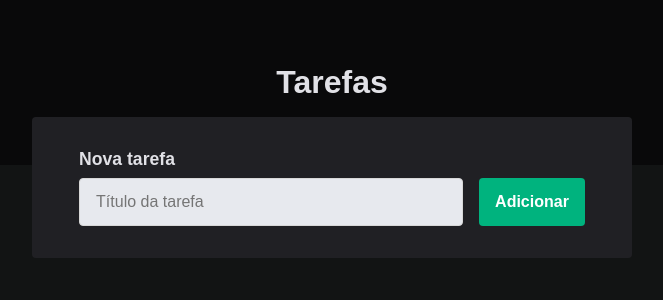
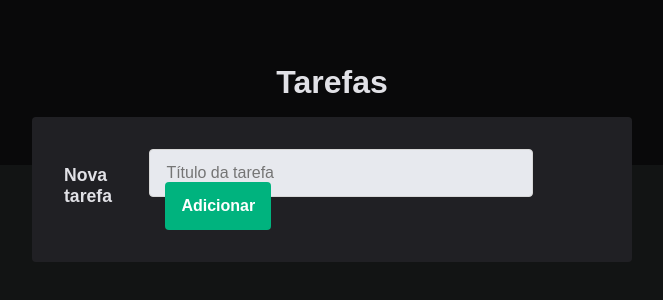
Before and after one commit to DenysRogeres/todo-angular, an Angular app: page / in a window 1280 px wide. Shown: the top 300 px of the page, without its empty margins (308-971 px from the left). Built offline with nearby package versions, Linux system fonts and the light colour scheme.

Commit message:
removendo css desnecessario e corrigindo bug NG 901

```diff
--- a/src/app/app.component.css
+++ b/src/app/app.component.css
@@ -101,7 +101,3 @@ input {
   box-shadow: 0 0 0 0;
   outline: 0;
 }
-
-fieldset {
-  border: 0;
-}
--- a/src/app/app.component.html
+++ b/src/app/app.component.html
@@ -2,9 +2,8 @@
   <h1>Tarefas</h1>
 </div>
 <div class="inputContainer">
-  <form>
   <p>Nova tarefa</p>
-    <fieldset [formGroup]="form">
+  <form [formGroup]="form">
     <input
       type="text"
       placeholder="Título da tarefa"
@@ -12,7 +11,6 @@
       formControlName="title">
       <!--- <small *ngIf="form.invalid && !form.pristine">Este campo deve ter entre 3 a 60 caracteres</small> --->
     <button [disabled]="form.invalid" (click)="add()">Adicionar</button>
-    </fieldset>
   </form>
 </div>
 
--- a/src/app/app.component.ts
+++ b/src/app/app.component.ts
@@ -61,7 +61,11 @@ export class AppComponent {
 
   load() {
     const data = localStorage.getItem('todos');
-    this.todos = JSON.parse(data || '[]');
+
+    if(data) {
+      this.todos = JSON.parse(data);
+    } else {
+      this.todos = [];
+    }
   }
-
 }
```
Lines whose indentation alone changed are shown as unchanged.
